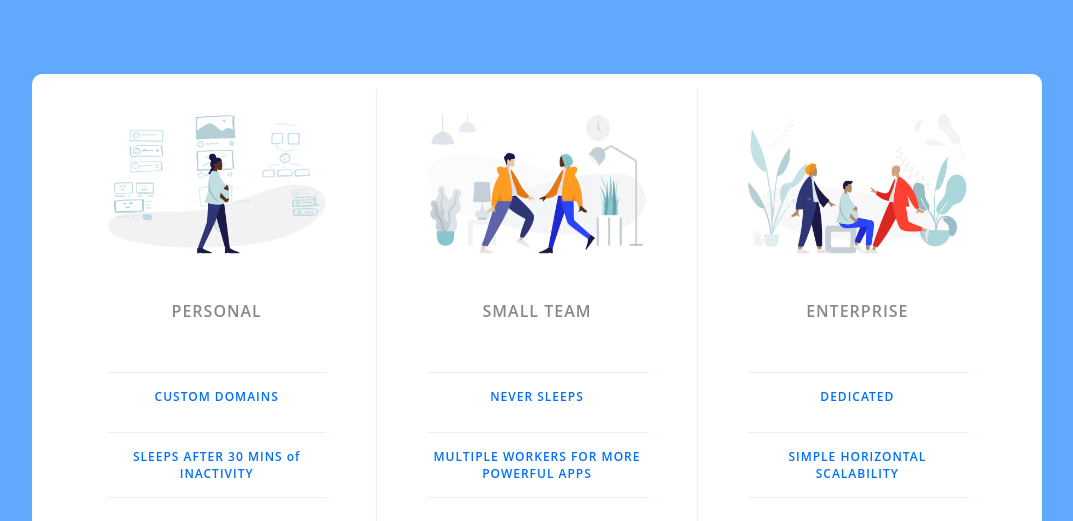
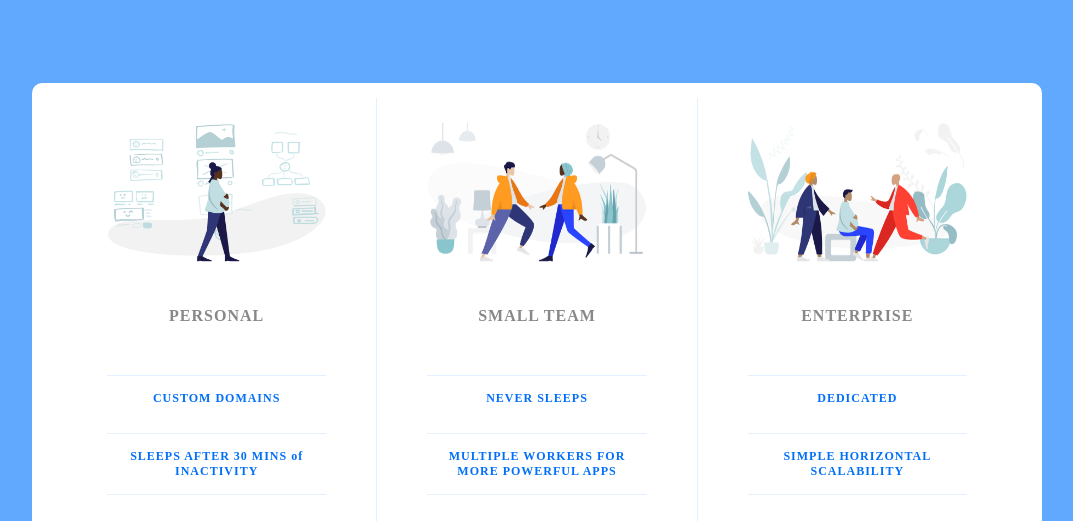
Before and after one commit to francis816/Pricing-Table, a plain HTML site: page index.html in a window 1280 px wide. Shown: the top 521 px of the page, without its empty margins (103-1176 px from the left). Drawn offline with Linux system fonts and the light colour scheme.

Commit message:
minor update

```diff
--- a/style.css
+++ b/style.css
@@ -1,8 +1,3 @@
-html {
-    box-sizing: border-box;
-    font-family: 'Open Sans', sans-serif;
-  }
-
 body {
     background-color: #60a9ff;
     display: flex;
```
